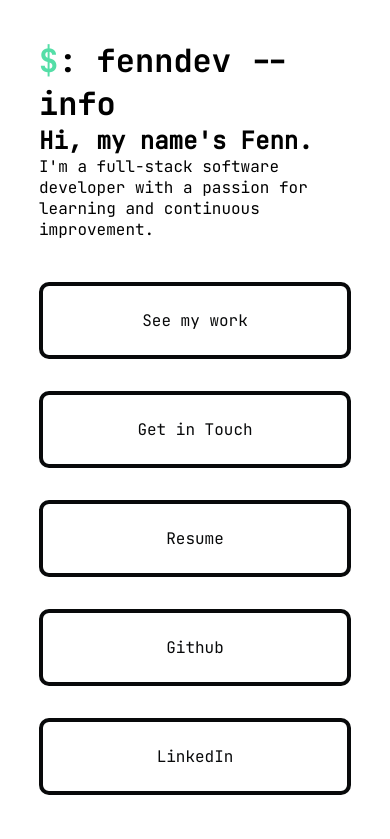
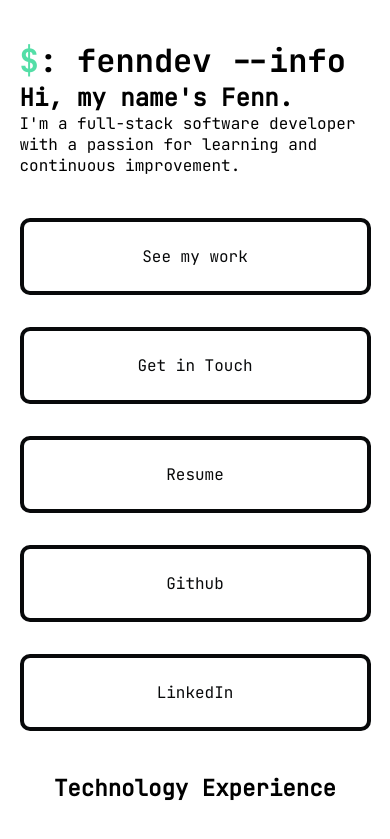
Before and after one commit to fenndev/portfolio, a Svelte app: page / in a window 390 px wide. Shown: the top 839 px of the page. Built offline with nearby package versions, Linux system fonts and the light colour scheme; the HTML template or start-up script is replaced by a standard one.

Commit message:
Updated padding for mobile views

```diff
--- a/src/Svelte/App.svelte
+++ b/src/Svelte/App.svelte
@@ -15,7 +15,7 @@
 
     @media only screen and (max-width: 600px) {
         main {
-            padding: 10%;
+            padding: 10% 5%;
         }
     }
 </style>
```
